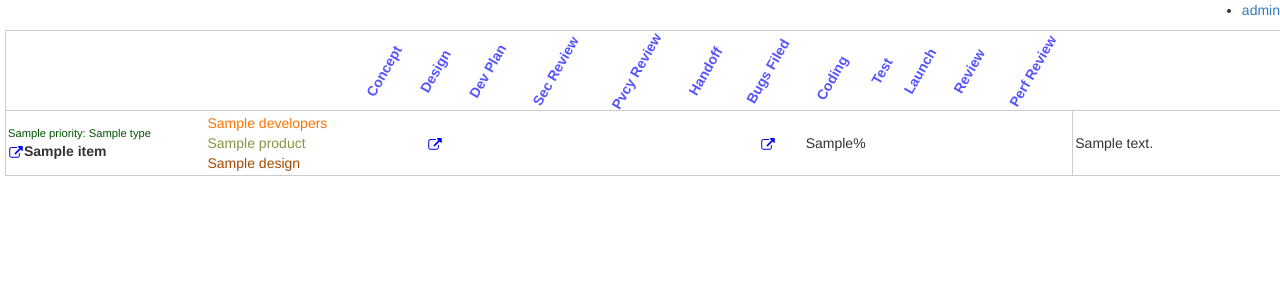
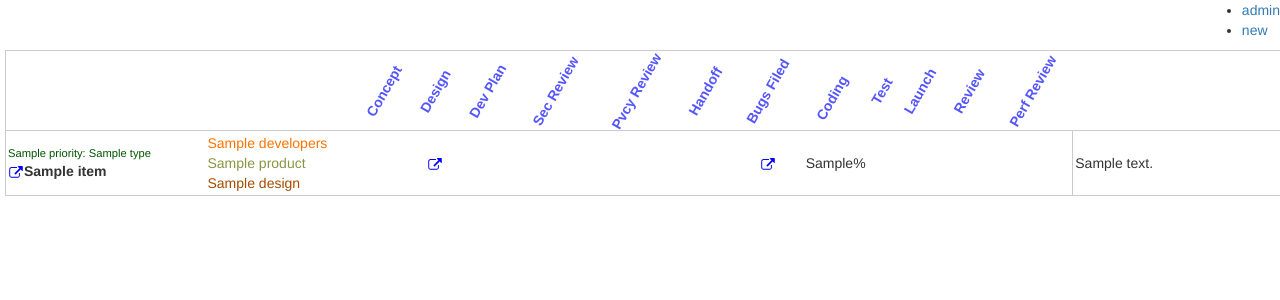
Before and after one commit to clouserw/jugband, a Flask app: template templates/home.html in a window 1280 px wide; the page is wider, and only the part inside the window is pictured. Shown: the top 300 px of that part. Run offline with Flask 2, Linux system fonts and the light colour scheme; the template is opened without the code that fills it: most values are stand-ins (such as "Sample title", 1, 10 or a date in 2020); some libraries are stand-ins or nearby versions.

Commit message:
add link to new project

```diff
--- a/templates/layout.html
+++ b/templates/layout.html
@@ -13,6 +13,7 @@
     <div class="nav">
       <ul>
         <li><a href="?extrasauce=1">admin</a></li>
+        <li><a href="https://podio.com/mozillacom/marketplace/apps/projects/items/new">new</a></li>
       </ul>
     </div>
   {% endblock nav %}
```
